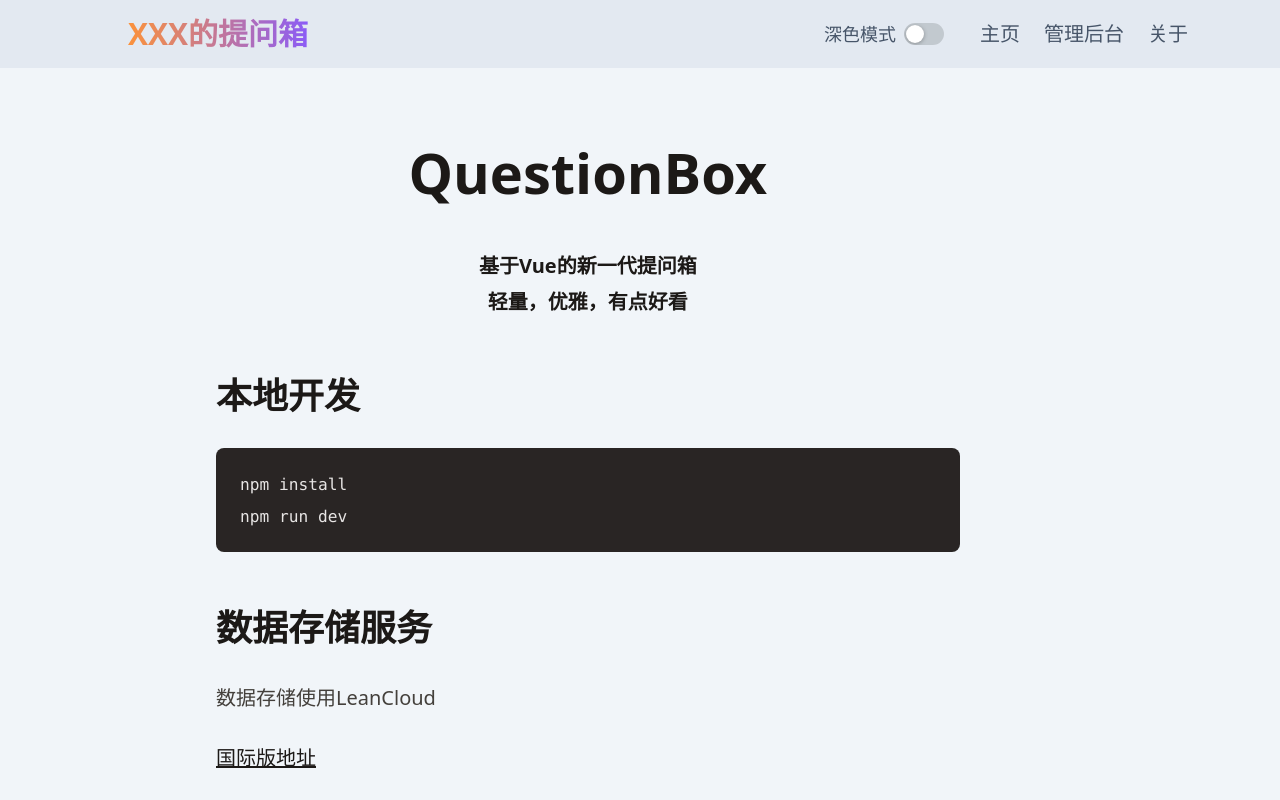
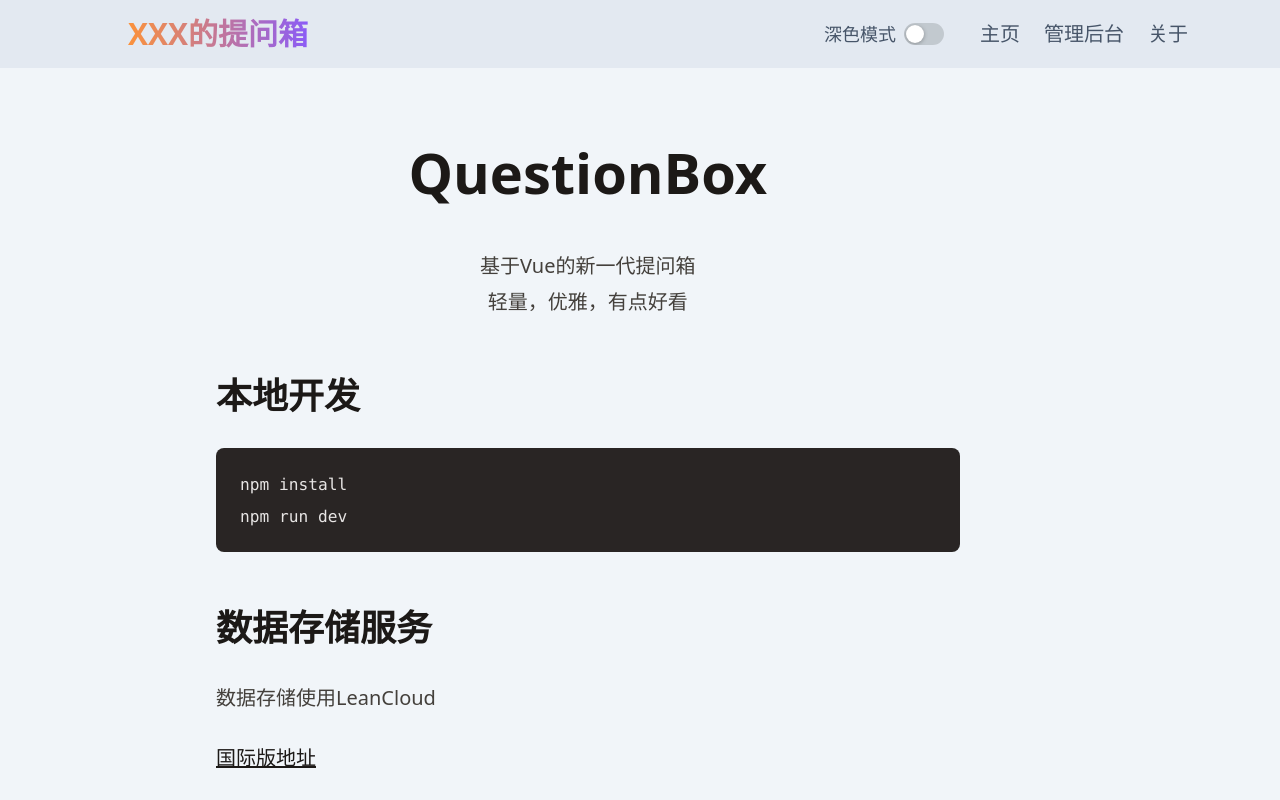
Before and after one commit to wjsoj/QuestionBox, a Vue app: page /doc in a window 1280 px wide. Shown: the top 800 px of the page. Built offline with nearby package versions, Linux system fonts and the light colour scheme; no server answers; what leancloud-storage would draw is missing.

Commit message:
Update doc.vue

```diff
--- a/src/components/doc.vue
+++ b/src/components/doc.vue
@@ -13,8 +13,8 @@ onUnmounted(() => {
 
 let markdown = `
 <center><h1> QuestionBox </h1></center>
-<center> <strong> 基于Vue的新一代提问箱 </strong></center>
-<center><strong> 轻量，优雅，有点好看 </strong></center>
+<center>  基于Vue的新一代提问箱 </center>
+<center> 轻量，优雅，有点好看 </center>
 <h2 id='本地开发'>本地开发</h2>
 <pre><code class='language-shell' lang='shell'>npm install
 npm run dev
```
